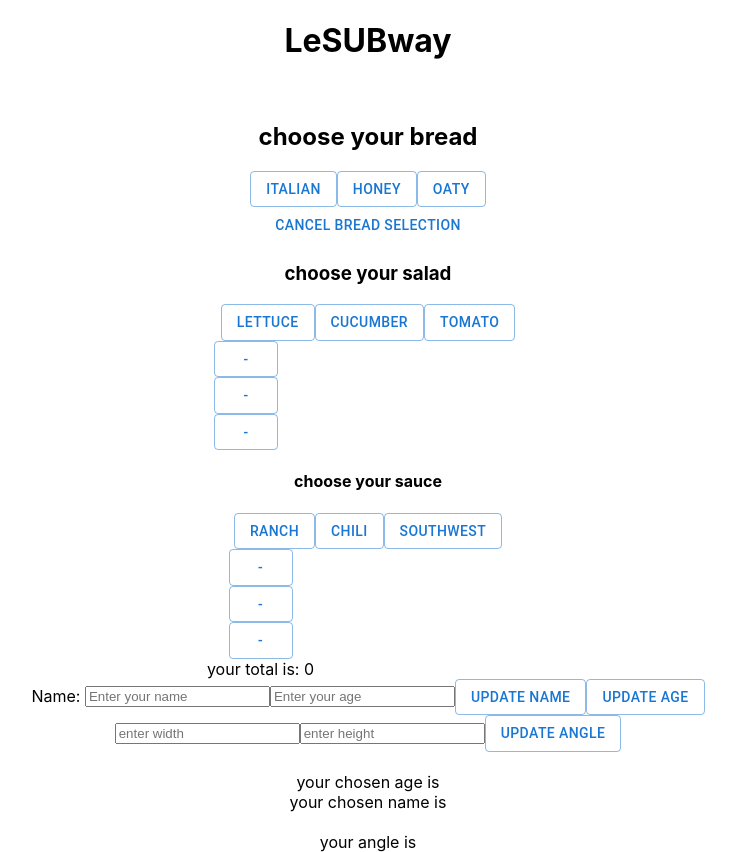
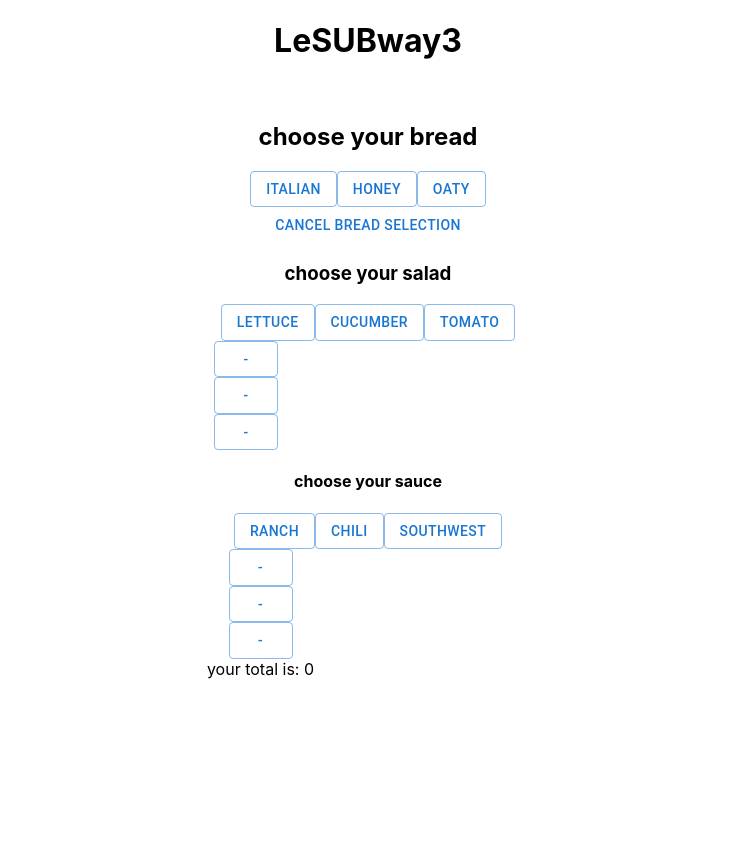
Before and after one commit to Isma996/subway-app, a React (Create React App) app: page / in a window 1280 px wide. Shown: the whole page, without its empty margins (272-1008 px from the left). After the commit the page ends 800 px from the top, so only its background shows below. Built offline with nearby package versions, Linux system fonts and the light colour scheme.

Commit message:
latest work

```diff
--- a/src/App.js
+++ b/src/App.js
@@ -16,7 +16,7 @@ function App() {
       <Component5 />
       <Component8 /> */}
       <Component9/>
-      <Component1/>
+      {/* <Component1/> */}
 
     </div>
   );
--- a/src/components/component9.js
+++ b/src/components/component9.js
@@ -14,17 +14,11 @@ function addPrice (price){
     setIsDisabled(true)
 }
 
-function angle(width,height){
-   const b= width * height
-   return b
-}
 
-const a1= angle(3,4)
-const a2= angle(2,3)
 
 return (
         <div>
-<h1>LeSUBway</h1>
+<h1>LeSUBway3</h1>
 
 <br></br>
 <h2>choose your bread</h2>
```
